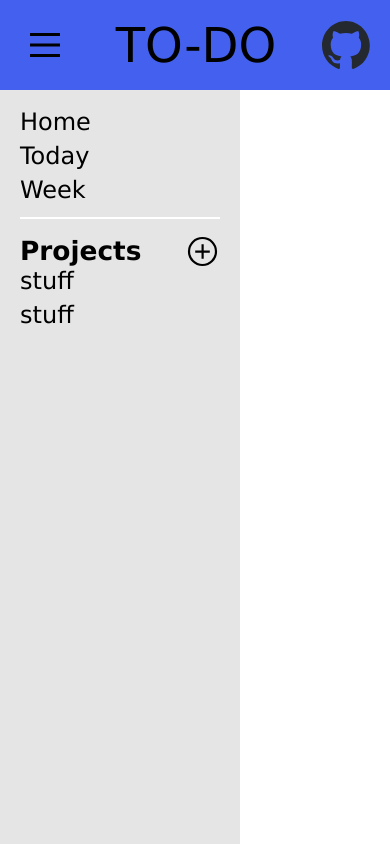
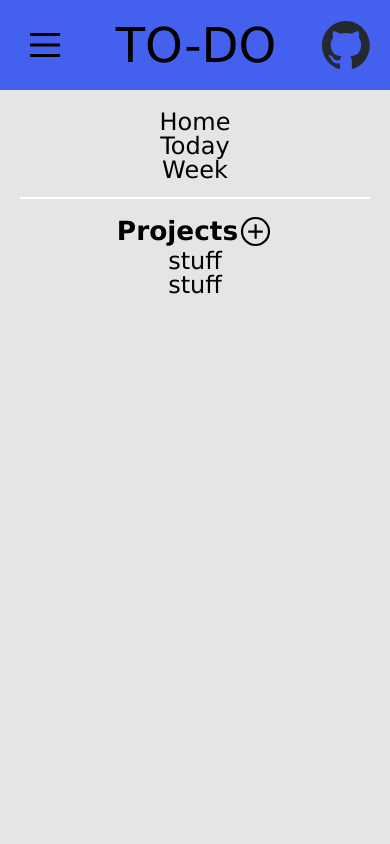
Before and after one commit to Arsalan56/todo-list, a website built with webpack: page dist/index.html in a window 390 px wide. Built offline with nearby package versions, Linux system fonts and the light colour scheme.

Commit message:
Make sidebar change with screen size

```diff
--- a/src/index.js
+++ b/src/index.js
@@ -2,13 +2,34 @@ import './style.css';
 import './add.svg';
 import './github-icon.svg';
 
-// const BarCheck = () => {
-//     if (window.innerWidth >= 900) {
-//         // console.log('hi');
-//     } else {
-//     }
-// };
+const sidebar = document.querySelector('.sidebar');
+const sidettl = document.querySelector('.proj-title');
 
-// BarCheck();
+const BarCheck = () => {
+    if (window.innerWidth >= 900) {
+        if (sidebar.hasAttribute('style')) {
+            sidebar.removeAttribute('style');
+        }
 
-// window.addEventListener('resize', BarCheck);
+        if (sidettl.hasAttribute('style')) {
+            sidettl.removeAttribute('style');
+        }
+
+        if (!sidebar.classList.contains('sb-active')) {
+            sidebar.classList.toggle('sb-active');
+        }
+    } else {
+        sidettl.style['justify-content'] = 'center';
+        sidebar.style.width = '100%';
+        sidebar.style.textAlign = 'center';
+    }
+};
+
+BarCheck();
+
+window.addEventListener('resize', BarCheck);
+
+const menu = document.querySelector('.menu');
+menu.addEventListener('click', () => {
+    sidebar.classList.toggle('sb-active');
+});
--- a/src/style.css
+++ b/src/style.css
@@ -163,22 +163,38 @@ header > img {
 
 /* Sidebar styling */
 
+header > a {
+    height: 48px;
+    width: 48px;
+}
+.github {
+    height: 48px;
+    width: 48px;
+}
+
+.github:hover {
+    transition: 0.5s;
+    transform: rotate(360deg);
+}
+
 a {
     text-decoration: none;
     color: inherit;
 }
 
 .sidebar {
+    visibility: hidden;
     background: #e5e5e5;
     padding: 20px;
     font-size: 1.5em;
     display: flex;
     flex-direction: column;
-    /* gap: 30px; */
-    width: 200px;
+    width: 250px;
+    transform: translateX(-3000px);
+    transition: 1.5s;
+    box-sizing: border-box;
 }
-
-.sidebar > ul {
+3 .sidebar > ul {
     display: flex;
     flex-direction: column;
     gap: 10px;
@@ -253,3 +269,10 @@ a {
     stroke-dashoffset: -134;
     stroke-width: 6;
 }
+
+.sb-active {
+    transition: 0.5s;
+    visibility: visible;
+    left: 0;
+    transform: translateX(0px);
+}
```
Also changed, not shown: dist/index.html, dist/main.js.
